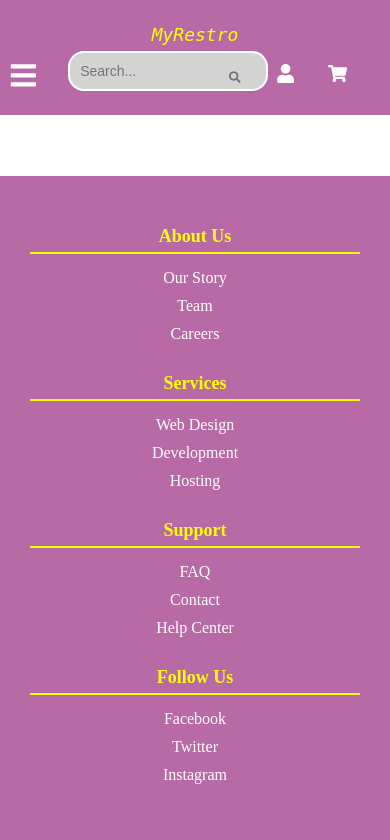
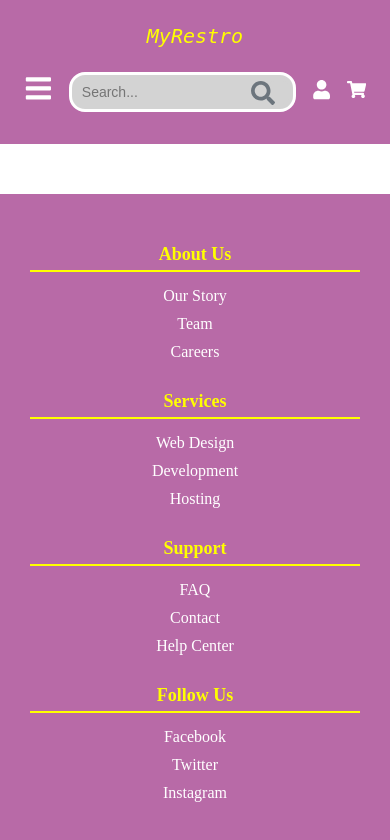
Before and after one commit to manish-tech-hub/Resturent-management, a React (Create React App) app in the folder my-restro/: page / in a window 390 px wide. Shown: the top 840 px of the page. Built offline with nearby package versions, Linux system fonts and the light colour scheme.

Commit message:
ui updated

```diff
--- a/my-restro/src/components/Navbar.js
+++ b/my-restro/src/components/Navbar.js
@@ -34,10 +34,10 @@ function Navbar({ setSearchQuery }) {
 
       {/* Icons & Search */}
       <div className="navbar-icons">
-        <form className="search-wrapper" onSubmit={handleSubmit}>
-          <button type='button' className="menu-toggle" onClick={toggleMenu}>
+        <button type='button' className="menu-toggle" onClick={toggleMenu}>
             {menuOpen ? <FaTimes /> : <FaBars />}
           </button>
+        <form className="search-wrapper" onSubmit={handleSubmit}>
           <input
             type="text"
             id="search"
--- a/my-restro/src/components/css/app.css
+++ b/my-restro/src/components/css/app.css
@@ -1,19 +1,33 @@
+/* Smooth scroll */
 html {
   scroll-behavior: smooth;
 }
+
+/* Base reset */
+* {
+  box-sizing: border-box;
+}
+
 html, body, #root {
+  width: 100%;
   height: 100%;
   margin: 0;
   padding: 0;
+  overflow-x: hidden;  /* Prevent horizontal scroll */
 }
 
+/* Layout wrapper */
 .app-wrapper {
   display: flex;
   flex-direction: column;
-  min-height: 100vh; /* full viewport height */
+  min-height: 100vh;
+  width: 100%;
+  max-width: 100vw;
 }
 
+/* Main content area */
 .content-container {
-  flex: 1 0 auto;  /* grow and fill space */
-  /* You can add padding here if needed */
+  flex: 1 0 auto;
+  width: 100%;
+  max-width: 100vw;
 }
--- a/my-restro/src/components/css/navbar.css
+++ b/my-restro/src/components/css/navbar.css
@@ -1,11 +1,15 @@
-.navbar{
-    background-color:#B86AA7;
-    padding: 1.5rem 1.5rem;
+/* ========== Desktop View ========== */
+.navbar {
+  background-color: #B86AA7;
+  padding: 1.5rem;
   display: flex;
   justify-content: space-between;
   align-items: center;
+  flex-wrap: wrap;
+  width: 100%;
 }
-.navbar-logo{
+
+.navbar-logo {
   text-decoration: none;
   font-weight: 500;
   font-size: 18px;
@@ -13,49 +17,55 @@
   font-family: "monospace", "cursive";
   font-style: oblique;
 }
-.navbar-links{
+
+.navbar-links {
   list-style: none;
   display: flex;
   gap: 4rem;
+  transition: all 0.3s ease-in-out;
 }
-.navbar-links li{
+
+.navbar-links li {
   display: inline;
 }
-.navbar-links a{
+
+.navbar-links a {
   text-decoration: none;
   font-size: 18px;
   font-weight: 500;
   font-style: italic;
   transition: all 0.3s ease;
-    display: inline-block;
   color: white;
+}
 
-}
-.navbar-links a:hover{
-    color:yellow ;
+.navbar-links a:hover {
+  color: yellow;
   text-decoration: underline;
   transform: scale(1.2);
 }
-.navbar-icons{
+
+.navbar-icons {
   display: flex;
   align-items: center;
+  gap: 1rem;
+}
 
-}
 .search-wrapper {
   position: relative;
   display: inline-block;
+  width: 220px;
 }
 
 #search {
+  width: 100%;
+  height: 40px;
+  padding: 0 40px 0 10px;
+  font-size: 14px;
   border: 3px solid white;
-  height: 40px;
-  width: 220px;
   border-radius: 16px;
-  padding: 0 40px 0 10px; /* space for icon */
   outline: none;
-  font-size: 14px;
+  background-color: lightgrey;
   transition: transform 0.2s;
-  background-color:lightgrey;
 }
 
 #search:hover {
@@ -63,15 +73,12 @@
   transform: scale(1.05);
 }
 
-/* Style the search button (icon inside input) */
 .submit-btn {
   position: absolute;
-  right: 10px;
-  top: 8%;
-  background: transparent;
+  right: 3px;
+  top: 6px;
+  background-color: lightgray;
   border: none;
-  padding: 0;
-  background-color: lightgray;
   width: 25px;
   height: 25px;
   border-radius: 50%;
@@ -79,10 +86,8 @@
 }
 
 .search-icon {
-  color:white;
-  font-size: 1.5rem;
-  padding-top: 6px;
-
+  color: white;
+  font-size: 1.5rem !important;
 }
 
 .submit-btn:hover .search-icon {
@@ -95,7 +100,6 @@
   font-size: 1.2rem;
   cursor: pointer;
   transition: transform 0.2s;
-  margin-left: 1rem;
 }
 
 .navbar-icons .icon:hover {
@@ -105,100 +109,76 @@
 
 .menu-toggle {
   display: none;
-  font-size: 1.5rem;
+  font-size: 1.8rem;
   color: white;
+  background: none;
+  border: none;
   cursor: pointer;
   transition: transform 0.2s;
 }
-.menu-toggle:hover{
+
+.menu-toggle:hover {
   color: yellow;
   transform: scale(1.05);
 }
+
+/* ========== Responsive / Mobile View ========== */
 @media screen and (max-width: 768px) {
   .navbar {
     flex-direction: column;
-    align-items: left;
+    align-items: flex-start;
   }
 
   .navbar-logo {
     text-align: center;
-    font-size: 18px;
+    font-size: 20px;
     margin-bottom: 1rem;
-  }
-
-  .navbar-top-row {
     width: 100%;
-    align-items: left;
   }
 
   .menu-toggle {
     display: block;
-    font-size: 1.8rem;
-    color: white;
+    margin-bottom: 0rem;
+  }
+
+  .navbar-links {
+    flex-direction: row;
+    align-items: flex-start;
+    width: 100%;
+    gap: 2rem;
+    display: none;
+    padding: 1rem 0;
     background-color: #B86AA7;
-    border: none;
-    cursor: pointer;
-    margin-left: 0;
-    margin-bottom: -15%;
+  }
+
+  .navbar-links.active {
+    display: flex;
   }
 
   .search-wrapper {
-    position: relative;
-    flex-direction: row;
-    margin-left: -5%;
+    width: 100%;
+    margin: 0.5rem 0;
   }
 
   #search {
-    margin-left: 25%;
-    margin-top: -70%;
-    width: 85%;
-    height: 40px;
-    font-size: 14px;
-    border: 2px solid white;
-    border-radius: 16px;
-    outline: none;
-    transition: transform 0.2s;
+    width: 100%;
+    margin: 0;
   }
 
   .submit-btn {
-    position: absolute;
-    right: -15px;
-    top:-3%;
-    width: 28px;
-    height: 28px;
-    border: none;
-    cursor: pointer;
-    border-radius: 50%;
-    transition: transform 0.2s;
-  }
-  .submit-btn:hover{
-    transform: scale(1.2);
-
-  }
-  .navbar-icons {
-    display: flex;
-    margin-top: 0;  /* Reset negative margin */
-    gap: 1rem;
+    top: 8px;
+    right: 5px;
   }
 
-  .icon {
-    font-size: 1.2rem;
-    color: white;
-    cursor: pointer;
+  .navbar-icons {
+    width: 100%;
+    justify-content: space-between;
+  }
 }
 
-  /* Key changes here */
-  .navbar-links {
-    background-color: #B86AA7;
-    width: 100%;
-    flex-direction: row;  /* Stack links vertically */
-    align-items: center;
-    display: none;
-    padding: 1rem 0;
-    gap: 1rem;
+/* ========== Optional: Prevent Horizontal Scroll on Body ========== */
+body, html {
+  margin: 0;
+  padding: 0;
+  overflow-x: hidden;
 }
-
-  .navbar-links.active {
-    display: flex;  /* Use flex, not block */
-  }
-}
```
Lines whose indentation alone changed are shown as unchanged.
